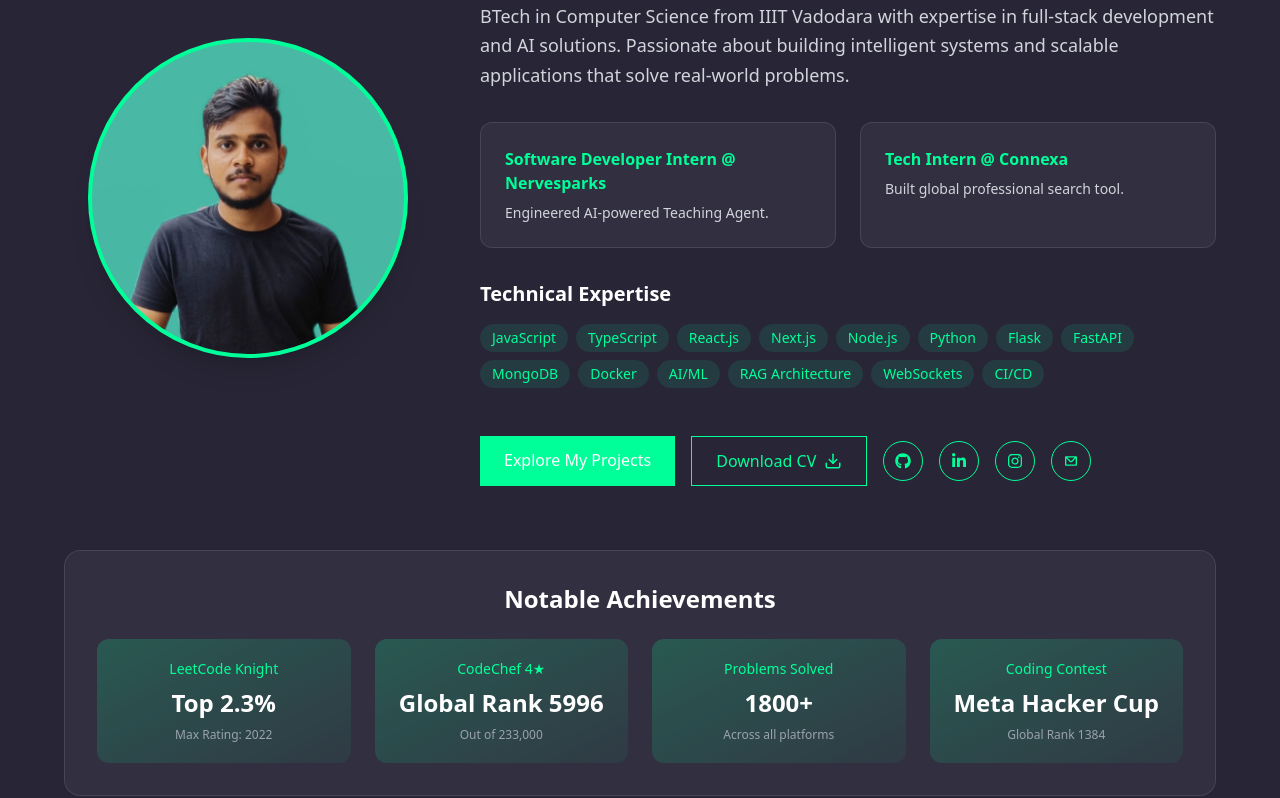
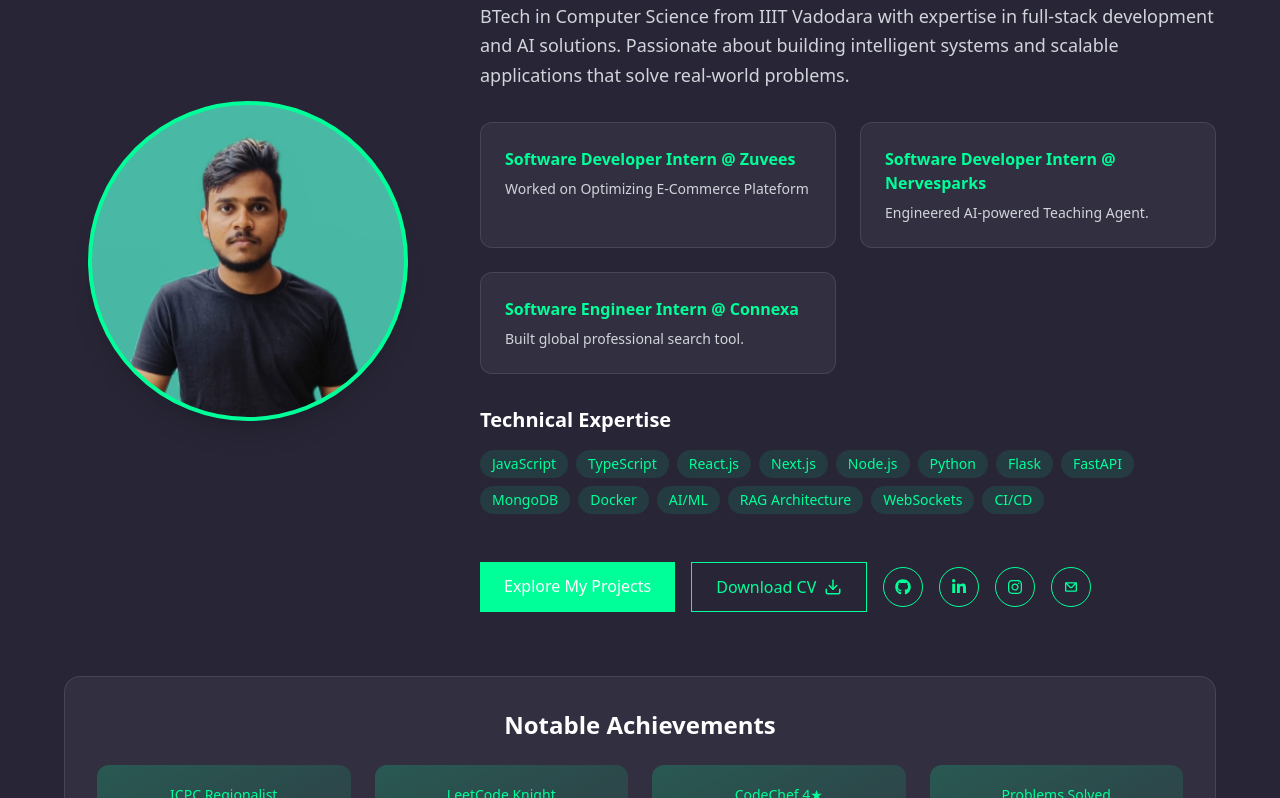
Before and after one commit to sasaurabh11/soogle, a Next.js app: page /about in a window 1280 px wide. Shown: the part 242-1040 px from the top of the page. Built offline with nearby package versions, Linux system fonts and the light colour scheme.

Commit message:
docs: update the informations

```diff
--- a/src/app/about/page.tsx
+++ b/src/app/about/page.tsx
@@ -32,13 +32,19 @@
             {/* Experience Highlights */}
             <div className="grid grid-cols-1 md:grid-cols-2 gap-6">
               <div className="bg-white/5 p-6 rounded-xl border border-white/10 backdrop-blur-sm">
+                <h3 className="text-accent font-semibold mb-2">Software Developer Intern @ Zuvees</h3>
+                <p className="text-gray-300 text-sm">
+                  Worked on Optimizing E-Commerce Plateform
+                </p>
+              </div>
+              <div className="bg-white/5 p-6 rounded-xl border border-white/10 backdrop-blur-sm">
                 <h3 className="text-accent font-semibold mb-2">Software Developer Intern @ Nervesparks</h3>
                 <p className="text-gray-300 text-sm">
                   Engineered AI-powered Teaching Agent.
                 </p>
               </div>
               <div className="bg-white/5 p-6 rounded-xl border border-white/10 backdrop-blur-sm">
-                <h3 className="text-accent font-semibold mb-2">Tech Intern @ Connexa</h3>
+                <h3 className="text-accent font-semibold mb-2">Software Engineer Intern @ Connexa</h3>
                 <p className="text-gray-300 text-sm">
                   Built global professional search tool.
                 </p>
@@ -93,10 +99,10 @@
           <h2 className="text-2xl font-bold text-white mb-6 text-center">Notable Achievements</h2>
           <div className="grid grid-cols-1 md:grid-cols-2 lg:grid-cols-4 gap-6">
             {[
-              { title: "LeetCode Knight", value: "Top 2.3%", desc: "Max Rating: 2022" },
-              { title: "CodeChef 4★", value: "Global Rank 5996", desc: "Out of 233,000" },
-              { title: "Problems Solved", value: "1800+", desc: "Across all platforms" },
-              { title: "Coding Contest", value: "Meta Hacker Cup", desc: "Global Rank 1384" }
+              { title: "ICPC Regionalist", value: "2025", desc: "Qualified among top teams in India" },
+              { title: "LeetCode Knight", value: "Top 1.6%", desc: "Max Rating: 2070" },
+              { title: "CodeChef 4★", value: "Global Rank 5446", desc: "Out of 233,000" },
+              { title: "Problems Solved", value: "2100+", desc: "Across all platforms" },
             ].map((item, index) => (
               <div key={index} className="bg-gradient-to-br from-accent/20 to-accent/5 p-5 rounded-xl text-center">
                 <p className="text-accent text-sm font-medium">{item.title}</p>
```
Also changed, not shown: src/data/projects.json (+25 -0 lines), public/resume-image.png, 1 other file (tests, documents, lock files or other folders).
